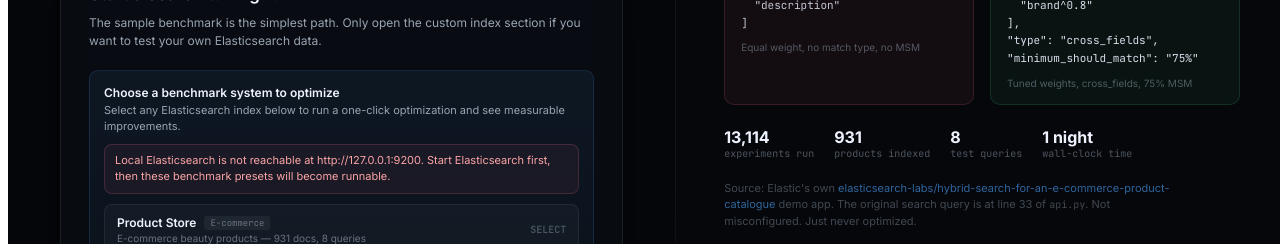
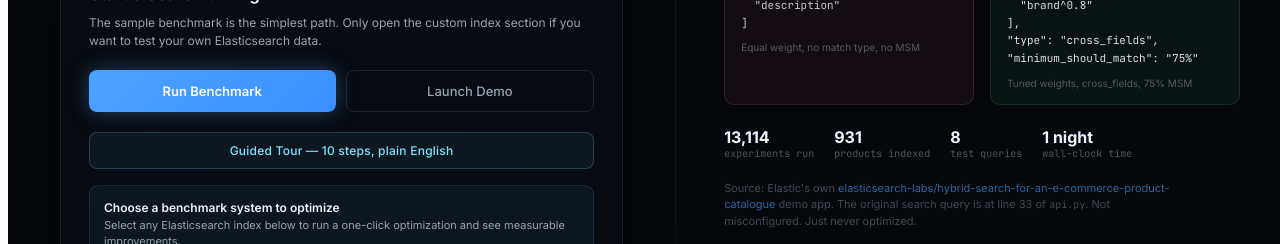
Before and after one commit to CrunchyJohnHaven/elastitune, a React (Vite) app in the folder frontend/: page / in a window 1280 px wide. Shown: the part 402-646 px from the top of the page. Built offline with nearby package versions, Linux system fonts and the light colour scheme; no server answers; the HTML template or start-up script is replaced by a standard one.

Commit message:
Add Guided Tour button and walkthrough integration

```diff
--- a/frontend/src/components/connect/ConnectForm.tsx
+++ b/frontend/src/components/connect/ConnectForm.tsx
@@ -343,7 +343,15 @@ export default function ConnectForm({
       // For custom index: show summary card so user can review before starting
       onConnected(resp.connectionId, resp.summary, isBenchmarkAutoRun, matchedPreviousRun);
     } catch (err) {
-      setError(normalizeErrorMessage(err, 'Could not analyze this search index.'));
+      const msg = normalizeErrorMessage(err, 'Could not analyze this search index.');
+      // If Elasticsearch isn't running and user clicked "Run Benchmark",
+      // silently fall back to demo mode so they still see the app working.
+      if (isBenchmarkAutoRun && msg.includes('Elasticsearch is not responding')) {
+        setIsLoading(false);
+        await handleDemo();
+      } else {
+        setError(msg);
+      }
     } finally {
       setIsLoading(false);
     }
@@ -429,6 +437,126 @@ export default function ConnectForm({
 
   return (
     <form onSubmit={handleAnalyze} noValidate>
+      {/* Primary CTA buttons — shown at the top for immediate visibility */}
+      <div style={{ display: 'flex', gap: 10, marginBottom: 20 }}>
+        <button
+          type="submit"
+          disabled={isLoading}
+          style={{
+            flex: 1,
+            padding: '12px',
+            background: isLoading
+              ? 'rgba(77,163,255,0.35)'
+              : 'linear-gradient(135deg, #4DA3FF 0%, #3A8FFF 100%)',
+            color: '#fff',
+            border: 'none',
+            borderRadius: 8,
+            fontFamily: 'Inter, sans-serif',
+            fontWeight: 600,
+            fontSize: 13,
+            cursor: isLoading ? 'not-allowed' : 'pointer',
+            boxShadow: isLoading ? 'none' : '0 0 20px rgba(77,163,255,0.35)',
+            display: 'flex',
+            alignItems: 'center',
+            justifyContent: 'center',
+            gap: 7,
+            transition: 'box-shadow 0.2s, transform 0.1s',
+            opacity: isLoading ? 0.7 : 1,
+          }}
+          onMouseEnter={e => {
+            if (!isLoading) {
+              (e.currentTarget as HTMLButtonElement).style.boxShadow =
+                '0 0 32px rgba(77,163,255,0.55)';
+              (e.currentTarget as HTMLButtonElement).style.transform = 'translateY(-1px)';
+            }
+          }}
+          onMouseLeave={e => {
+            if (!isLoading) {
+              (e.currentTarget as HTMLButtonElement).style.boxShadow =
+                '0 0 20px rgba(77,163,255,0.35)';
+              (e.currentTarget as HTMLButtonElement).style.transform = 'translateY(0)';
+            }
+          }}
+        >
+          {isLoading && <Loader2 size={14} style={{ animation: 'spin 1s linear infinite' }} />}
+          {customFieldsOpen ? 'Analyze Search Index' : 'Run Benchmark'}
+        </button>
+
+        <button
+          type="button"
+          onClick={handleDemo}
+          disabled={isLoading}
+          style={{
+            flex: 1,
+            padding: '12px',
+            background: 'transparent',
+            color: '#9AA4B2',
+            border: '1px solid rgba(255,255,255,0.1)',
+            borderRadius: 8,
+            fontFamily: 'Inter, sans-serif',
+            fontWeight: 500,
+            fontSize: 13,
+            cursor: isLoading ? 'not-allowed' : 'pointer',
+            transition: 'color 0.15s, border-color 0.15s, background 0.15s',
+            opacity: isLoading ? 0.5 : 1,
+          }}
+          onMouseEnter={e => {
+            if (!isLoading) {
+              (e.currentTarget as HTMLButtonElement).style.color = '#EEF3FF';
+              (e.currentTarget as HTMLButtonElement).style.borderColor = 'rgba(255,255,255,0.2)';
+              (e.currentTarget as HTMLButtonElement).style.background = 'rgba(255,255,255,0.04)';
+            }
+          }}
+          onMouseLeave={e => {
+            if (!isLoading) {
+              (e.currentTarget as HTMLButtonElement).style.color = '#9AA4B2';
+              (e.currentTarget as HTMLButtonElement).style.borderColor = 'rgba(255,255,255,0.1)';
+              (e.currentTarget as HTMLButtonElement).style.background = 'transparent';
+            }
+          }}
+        >
+          Launch Demo
+        </button>
+      </div>
+
+      <button
+        type="button"
+        onClick={handleGuidedTour}
+        disabled={isLoading}
+        style={{
+          width: '100%',
+          padding: '10px',
+          marginBottom: 16,
+          background: 'linear-gradient(135deg, rgba(77,163,255,0.08), rgba(124,231,255,0.06))',
+          color: '#7CE7FF',
+          border: '1px solid rgba(124,231,255,0.2)',
+          borderRadius: 8,
+          fontFamily: 'Inter, sans-serif',
+          fontWeight: 500,
+          fontSize: 12,
+          cursor: isLoading ? 'not-allowed' : 'pointer',
+          transition: 'all 0.15s',
+          opacity: isLoading ? 0.5 : 1,
+          letterSpacing: '0.02em',
+        }}
+        onMouseEnter={e => {
+          if (!isLoading) {
+            (e.currentTarget as HTMLButtonElement).style.background =
+              'linear-gradient(135deg, rgba(77,163,255,0.15), rgba(124,231,255,0.1))';
+            (e.currentTarget as HTMLButtonElement).style.borderColor = 'rgba(124,231,255,0.35)';
+          }
+        }}
+        onMouseLeave={e => {
+          if (!isLoading) {
+            (e.currentTarget as HTMLButtonElement).style.background =
+              'linear-gradient(135deg, rgba(77,163,255,0.08), rgba(124,231,255,0.06))';
+            (e.currentTarget as HTMLButtonElement).style.borderColor = 'rgba(124,231,255,0.2)';
+          }
+        }}
+      >
+        Guided Tour — 10 steps, plain English
+      </button>
+
       <div
         style={{
           marginBottom: 16,
@@ -505,23 +633,6 @@ export default function ConnectForm({
             gap: 6,
           }}
         >
-          {benchmarkReachable === false && (
-            <div
-              style={{
-                marginBottom: 4,
-                padding: '8px 10px',
-                borderRadius: 8,
-                border: '1px solid rgba(251,113,133,0.18)',
-                background: 'rgba(251,113,133,0.06)',
-                fontFamily: 'Inter, sans-serif',
-                fontSize: 11,
-                color: '#FCA5A5',
-                lineHeight: 1.45,
-              }}
-            >
-              Local Elasticsearch is not reachable at {benchmarkUrl}. Start Elasticsearch first, then these benchmark presets will become runnable.
-            </div>
-          )}
           {BENCHMARK_PRESETS.map(preset => {
             const isSelected = selectedPreset === preset.id || (!selectedPreset && indexName === preset.indexName && benchmarkLoaded);
             const health = benchmarkHealth[preset.indexName];
@@ -1105,7 +1216,6 @@ export default function ConnectForm({
         </button>
       </div>
 
-      {/* Guided Tour button */}
       <button
         type="button"
         onClick={handleGuidedTour}
```
